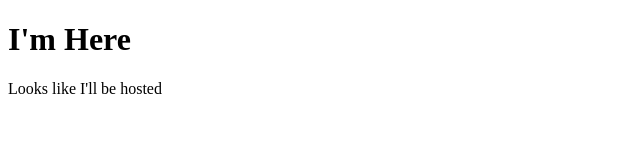
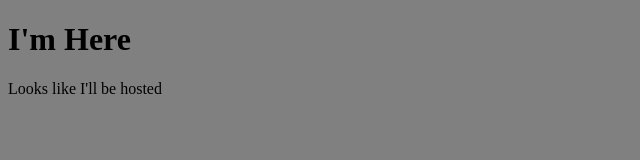
Before and after one commit to jdgratz/jdgratz.github.io, a plain HTML site: page index.html in a window 1280 px wide. Shown: the whole page, without its empty margins (0-640 px from the left). Drawn offline with Linux system fonts and the light colour scheme.

Commit message:
linked stylsheet

```diff
--- a/index.html
+++ b/index.html
@@ -1,5 +1,9 @@
 <!DOCTYPE html>
 <html>
+<head>
+<title>Profile page for John Gratz</title>
+<link href="content/site.css" rel="stylesheet" type="text/css" />
+</head>
 <body>
 <h1>I'm Here</h1>
 <p>Looks like I'll be hosted</p>
```
